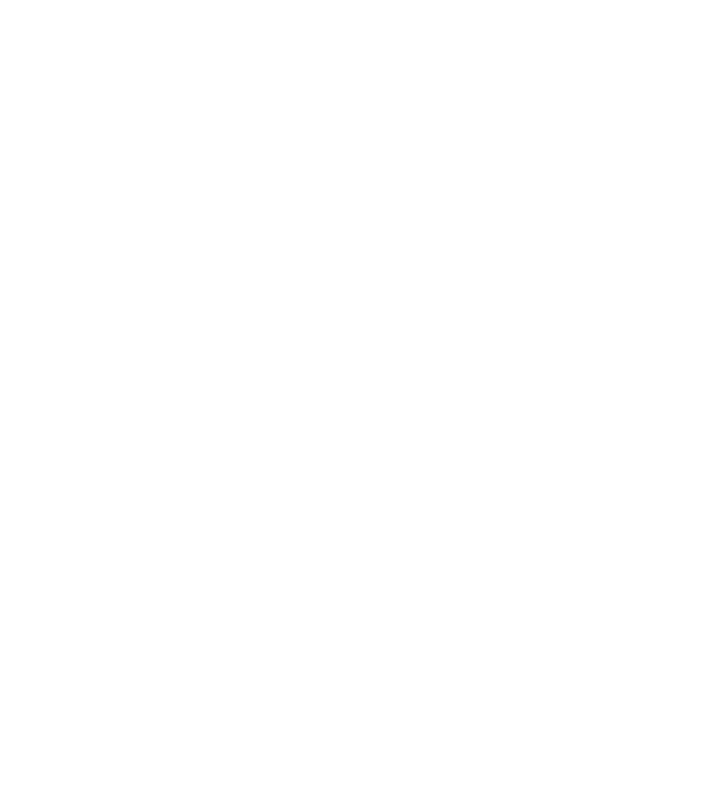
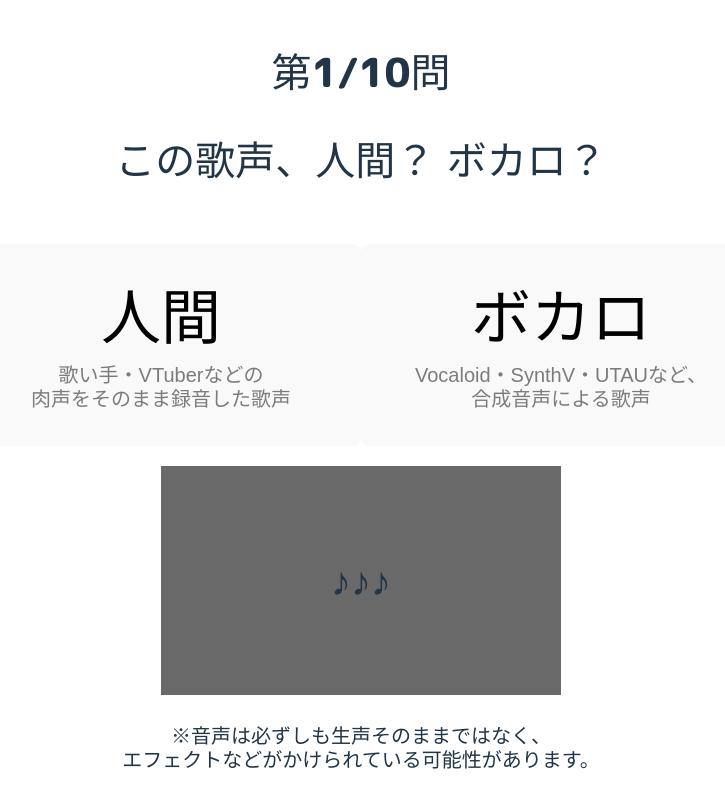
Before and after one commit to hakatashi/human-or-vocaloid-quiz, a React (Vite) app: page / in a window 1280 px wide. Both pictures are taken after a click on the button "はじめる". Shown: the whole page, without its empty margins (279-1004 px from the left). Built offline with nearby package versions, Linux system fonts and the light colour scheme.

Commit message:
Stylize game screen

```diff
--- a/src/App.tsx
+++ b/src/App.tsx
@@ -31,8 +31,9 @@
 					<p className={style.subtitle}>made by <a href="https://github.com/hakatashi">@hakatashi</a></p>
 					<div className={style.card}>
 						<p>
-							今から流れる音声を聞いて、<br/>
-							人間の歌声か合成音声の歌声か当ててください
+							これから流れる音声を聞いて、<br/>
+							人間の歌声か合成音声の歌声か<wbr/>
+							当ててください
 						</p>
 						<button type="button" onClick={onClickStart}>
 							はじめる
@@ -41,7 +42,7 @@
 				</div>
 			)}
 			{phase === 'game' && (
-				<Game tick={tick}/>
+				<Game tick={tick} index={1}/>
 			)}
 		</div>
 	);
--- a/src/Game.module.css
+++ b/src/Game.module.css
@@ -1,5 +1,52 @@
 .player {
 	/* visibility: hidden; */
 	display: inline-block;
+	position: relative;
 	pointer-events: none;
+	max-width: 100vmin;
+	width: 10rem;
+	height: 5.72rem;
 }
+
+.playerOverlay {
+	position: absolute;
+	top: 0;
+	left: 0;
+	right: 0;
+	bottom: 0;
+	background: dimgrey;
+
+	display: flex;
+	justify-content: center;
+	align-items: center;
+}
+
+.options {
+	display: flex;
+	margin: 0 auto;
+	padding: 0.5rem 0;
+	max-width: 100vmin;
+	width: 20rem;
+}
+
+.option {
+	flex: 0 0 50%;
+}
+
+.optionName {
+	font-size: 1.5em;
+}
+
+.description {
+	display: inline-block;
+	font-family: sans-serif;
+	font-size: 0.5em;
+	line-height: 1.2em;
+	opacity: 0.5;
+}
+
+.note {
+	font-family: sans-serif;
+	font-size: 0.5em;
+	line-height: 1.2em;
+}
--- a/src/Game.tsx
+++ b/src/Game.tsx
@@ -1,35 +1,79 @@
 import React, {useCallback, useRef, useState} from 'react';
 import ReactPlayer from 'react-player';
 import songs from '../data/songs.yml';
-import style from './App.module.css';
+import style from './Game.module.css';
+
+const FADE_DURATION = 2;
 
 interface Prop {
 	tick: number,
+	index: number,
 }
 
-const Game = ({tick}: Prop) => {
+const Game = ({tick, index}: Prop) => {
 	const [playing, setPlaying] = useState(false);
+	const [startTick, setStartTick] = useState(0);
 	const playerEl = useRef<ReactPlayer>(null);
 
 	const song = songs[0];
 
 	const onPlayerReady = useCallback(() => {
 		if (playerEl.current) {
-			playerEl.current.seekTo(song.startTime);
+			playerEl.current.seekTo(song.startTime - 1);
 		}
 		setPlaying(true);
-	}, []);
+		setStartTick(tick);
+	}, [tick]);
+
+	let volume = 1;
+	if (playerEl.current) {
+		const currentTime = playerEl.current.getCurrentTime();
+		if (currentTime < song.startTime + FADE_DURATION) {
+			volume = (currentTime - song.startTime) / FADE_DURATION;
+		} else if (song.endTime - FADE_DURATION < currentTime) {
+			volume = (song.endTime - currentTime) / FADE_DURATION;
+		}
+	}
 
 	return (
+		<div>
+			<p>第{index}/10問</p>
+			<p>この歌声、人間？ ボカロ？</p>
+			<div className={style.options}>
+				<button type="button" className={style.option}>
+					<span className={style.optionName}>人間</span><br/>
+					<span className={style.description}>
+						歌い手・VTuberなどの<wbr/>
+						肉声をそのまま録音した歌声
+					</span>
+				</button>
+				<button type="button" className={style.option}>
+					<span className={style.optionName}>ボカロ</span><br/>
+					<span className={style.description}>
+						Vocaloid・SynthV・UTAUなど、<wbr/>
+						合成音声による歌声
+					</span>
+				</button>
+			</div>
 			<div className={style.player}>
+				<div className={style.playerOverlay}>
+					♪♪♪
+				</div>
 				<ReactPlayer
 					ref={playerEl}
 					url={song.url}
+					width="100%"
+					height="100%"
 					controls
 					playing={playing}
-				volume={(tick % 100) / 300}
+					volume={volume}
 					onReady={onPlayerReady}
 				/>
+			</div>
+			<p className={style.note}>
+				※音声は必ずしも生声そのままではなく、<br/>
+				エフェクトなどがかけられている可能性があります。
+			</p>
 		</div>
 	);
 };
--- a/src/index.css
+++ b/src/index.css
@@ -1,6 +1,6 @@
 :root {
 	font-family: 'M PLUS Rounded 1c', sans-serif;
-  font-size: 3vmin;
+	font-size: 5vmin;
 	line-height: 1.2em;
 	font-weight: 400;
 
@@ -19,6 +19,7 @@
 	width: 100%;
 	height: 100%;
 	text-align: center;
+	white-space: nowrap;
 }
 
 a {
@@ -39,7 +40,7 @@
 }
 
 h1 {
-  font-size: 7vmin;
+	font-size: 9vmin;
 	line-height: 1.1;
 	margin: 0;
 }
```
Lines whose indentation alone changed are shown as unchanged.
